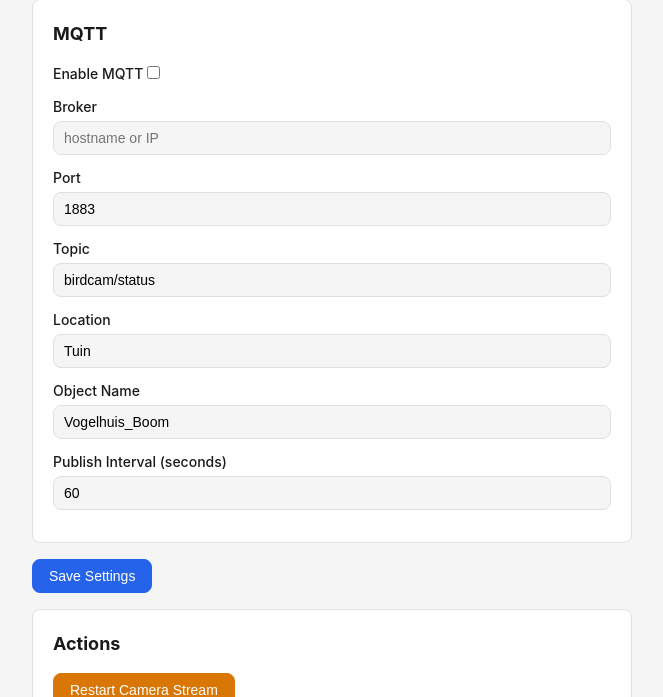
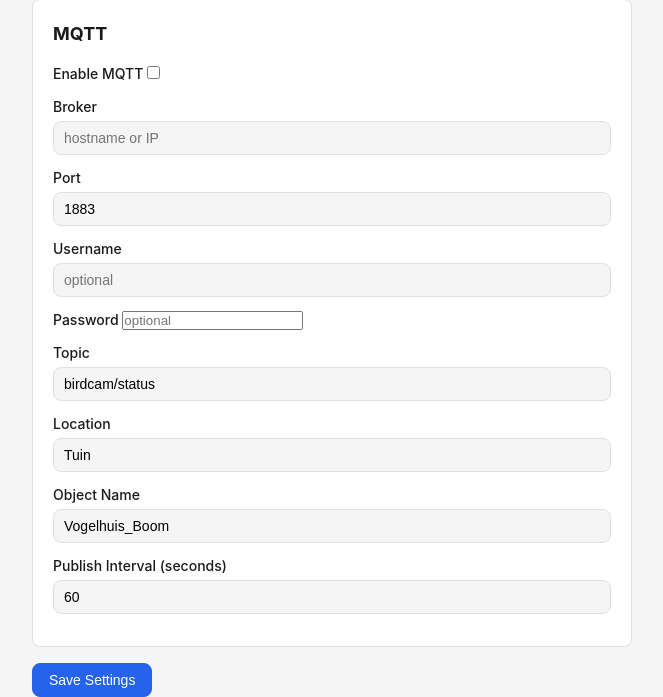
Before and after one commit to ruiterer/Vogelhuis, a Flask app: page /settings in a window 1280 px wide. Shown: the part 2413-3110 px from the top of the page, without its empty margins (148-811 px from the left). Run offline with Flask 3, Linux system fonts and the light colour scheme; some libraries are stand-ins or nearby versions.

Commit message:
Add MQTT username/password authentication support
Allow connecting to MQTT brokers that require credentials. Password is
masked in the web UI and API responses, and never sent to the browser.
Empty credentials are skipped so anonymous brokers still work.

Co-Authored-By: Claude Opus 4.6 <noreply@anthropic.com>

```diff
--- a/src/app.py
+++ b/src/app.py
@@ -38,6 +38,9 @@ def index():
 @app.route("/settings")
 def settings():
     conf = cfg.load()
+    # Mask password but indicate if one is set
+    conf["mqtt"]["password_set"] = bool(conf.get("mqtt", {}).get("password"))
+    conf["mqtt"]["password"] = ""
     return render_template("settings.html", config=conf,
                            resolutions=cfg.VALID_RESOLUTIONS,
                            framerates=cfg.VALID_FRAMERATES,
@@ -97,7 +100,14 @@ def download_snapshot(filename):
 
 @app.route("/api/config", methods=["GET"])
 def api_config_get():
-    return jsonify(cfg.load())
+    config = cfg.load()
+    # Mask MQTT password — never expose in API responses
+    if config.get("mqtt", {}).get("password"):
+        config["mqtt"]["password_set"] = True
+        config["mqtt"]["password"] = ""
+    else:
+        config["mqtt"]["password_set"] = False
+    return jsonify(config)
 
 
 @app.route("/api/config", methods=["PUT"])
@@ -182,6 +192,10 @@ def api_config_put():
             mqtt["object_name"] = str(m["object_name"])[:100]
         if "publish_interval" in m:
             mqtt["publish_interval"] = int(m["publish_interval"])
+        if "username" in m:
+            mqtt["username"] = str(m["username"])[:100]
+        if "password" in m and m["password"]:
+            mqtt["password"] = str(m["password"])[:200]
 
     errors = cfg.validate(current)
     if errors:
--- a/src/config.py
+++ b/src/config.py
@@ -64,6 +64,8 @@ DEFAULTS = {
         "enabled": False,
         "broker": "",
         "port": 1883,
+        "username": "",
+        "password": "",
         "topic": "birdcam/status",
         "location": "Tuin",
         "object_name": "Vogelhuis_Boom",
--- a/src/gpio_service.py
+++ b/src/gpio_service.py
@@ -430,6 +430,9 @@ def _init_mqtt(config):
     try:
         import paho.mqtt.client as mqtt
         _mqtt_client = mqtt.Client(client_id="birdcam-gpio")
+        username = mqtt_config.get("username", "").strip()
+        if username:
+            _mqtt_client.username_pw_set(username, mqtt_config.get("password", ""))
         _mqtt_client.on_connect = lambda c, u, f, rc: logger.info("MQTT connected to %s", broker)
         _mqtt_client.on_disconnect = lambda c, u, rc: logger.warning("MQTT disconnected (rc=%d)", rc)
         _mqtt_client.connect_async(broker, int(mqtt_config.get("port", 1883)))
--- a/src/static/js/app.js
+++ b/src/static/js/app.js
@@ -258,7 +258,8 @@ function initSettings() {
             const lastKey = parts[parts.length - 1];
             // Fields that should remain as strings
             const stringFields = ["title", "timezone", "path", "night_start", "day_start",
-                                  "broker", "topic", "location", "object_name"];
+                                  "broker", "topic", "location", "object_name",
+                                  "username", "password"];
             const num = Number(value);
             obj[lastKey] = (value !== "" && !isNaN(num) && !stringFields.includes(lastKey)) ? num : value;
         }
@@ -278,6 +279,11 @@ function initSettings() {
         } else if (gpioCheckbox && gpioCheckbox.checked) {
             config.gpio = config.gpio || {};
             config.gpio.enabled = true;
+        }
+
+        // Don't send empty password (preserves existing password on server)
+        if (config.mqtt && config.mqtt.password === "") {
+            delete config.mqtt.password;
         }
 
         // Handle MQTT enabled checkbox
--- a/src/templates/settings.html
+++ b/src/templates/settings.html
@@ -147,6 +147,15 @@
                 <input type="number" name="mqtt.port" value="{{ config.mqtt.port }}" min="1" max="65535">
             </label>
             <label>
+                Username
+                <input type="text" name="mqtt.username" value="{{ config.mqtt.username }}" maxlength="100" placeholder="optional">
+            </label>
+            <label>
+                Password
+                <input type="password" name="mqtt.password" value="" maxlength="200"
+                       placeholder="{% if config.mqtt.password_set %}••••••••{% else %}optional{% endif %}">
+            </label>
+            <label>
                 Topic
                 <input type="text" name="mqtt.topic" value="{{ config.mqtt.topic }}" maxlength="200">
             </label>
```
Also changed, not shown: CLAUDE.md (+2 -2 lines), docs/MANUAL.md (+1 -1 lines), docs/TROUBLESHOOTING.md (+3 -0 lines), 2 other files.
